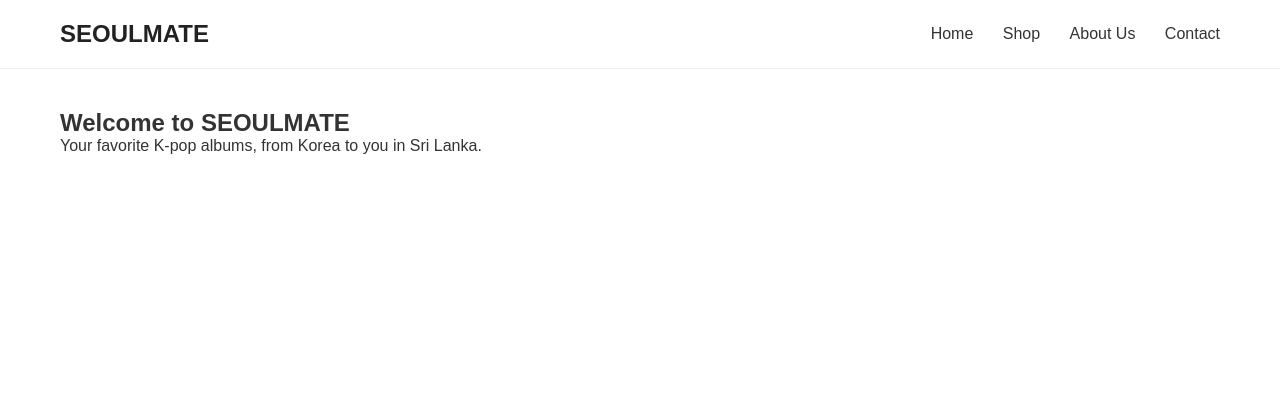
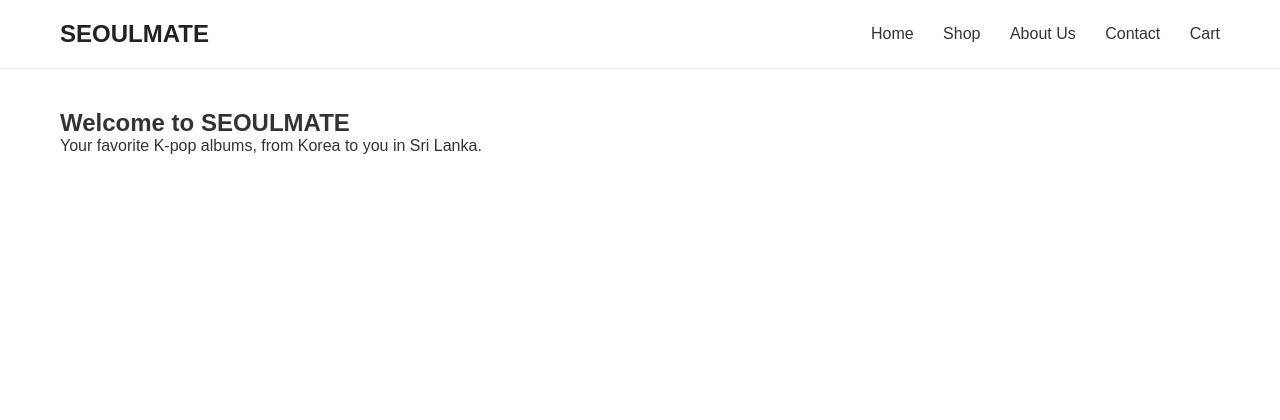
Before and after one commit to tntalagala/seoulmate, a PHP site: page /index.php in a window 1280 px wide. Shown: the top 420 px of the page. Run offline with PHP 8.4, Linux system fonts and the light colour scheme.

Commit message:
cart added to navigation

```diff
--- a/includes/header.php
+++ b/includes/header.php
@@ -22,6 +22,7 @@
         <a href="shop.php">Shop</a>
         <a href="about.php">About Us</a>
         <a href="contact.php">Contact</a>
+        <a href="cart.php">Cart</a>
     </nav>
 
 </header>
```
